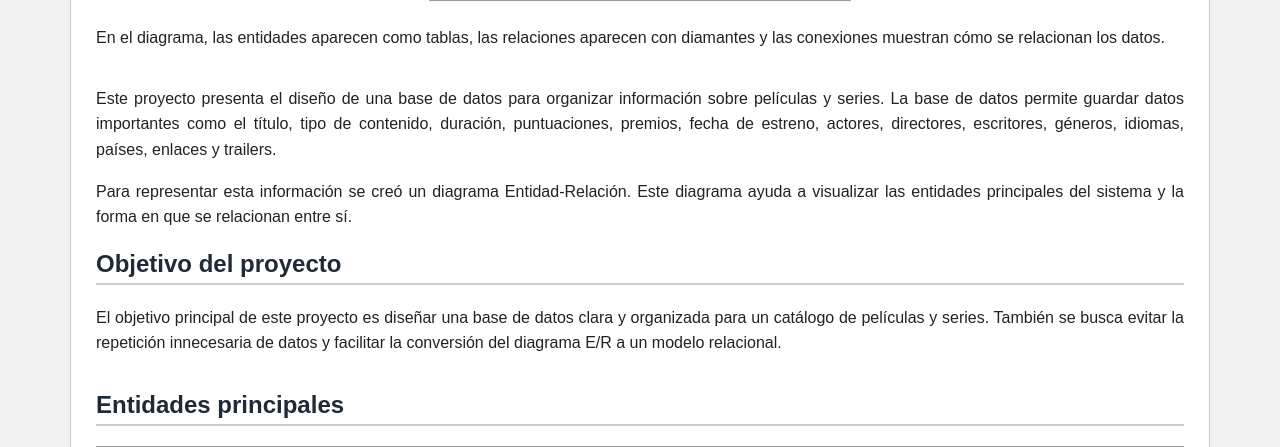
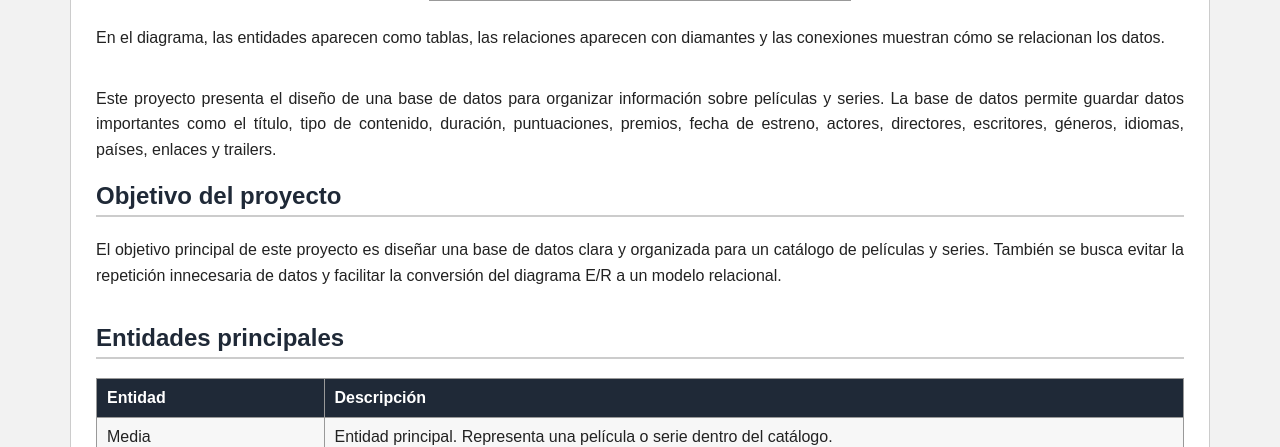
Before and after one commit to tiffie1/database-final, a PHP site: page / in a window 1280 px wide. Shown: the part 713-1160 px from the top of the page. Run offline with PHP 8.4, Linux system fonts and the light colour scheme; grey boxes are pictures that could not be loaded.

Commit message:
Elimine oracion innecesaria

```diff
--- a/index.php
+++ b/index.php
@@ -1,5 +1,5 @@
 <?php
-//require_once "queries.php";
+
 
 $projectName = "Diseño de Base de Datos para Películas y Series";
 $course = "COMP4018-030";
@@ -66,11 +66,7 @@ $student2 = "Emilia Couret Villafañe";
             actores, directores, escritores, géneros, idiomas, países, enlaces y trailers.
         </p>
 
-        <p>
-            Para representar esta información se creó un diagrama Entidad-Relación. Este
-            diagrama ayuda a visualizar las entidades principales del sistema y la forma en
-            que se relacionan entre sí.
-        </p>
+
         </section>
 
         <section id="objetivo">
```
